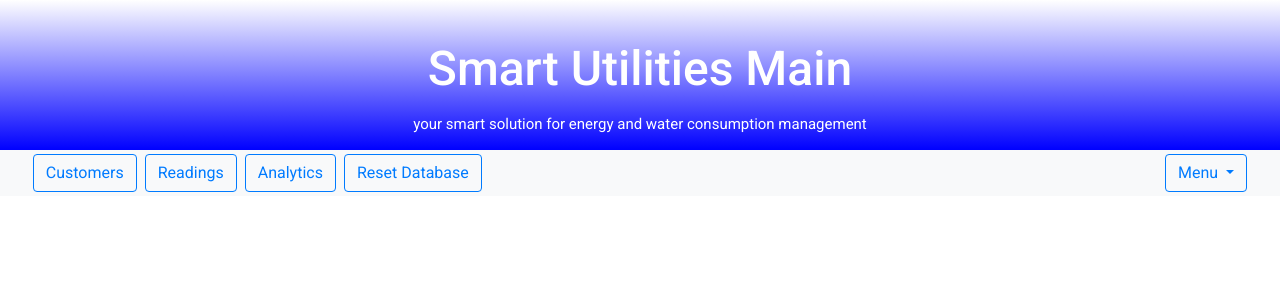
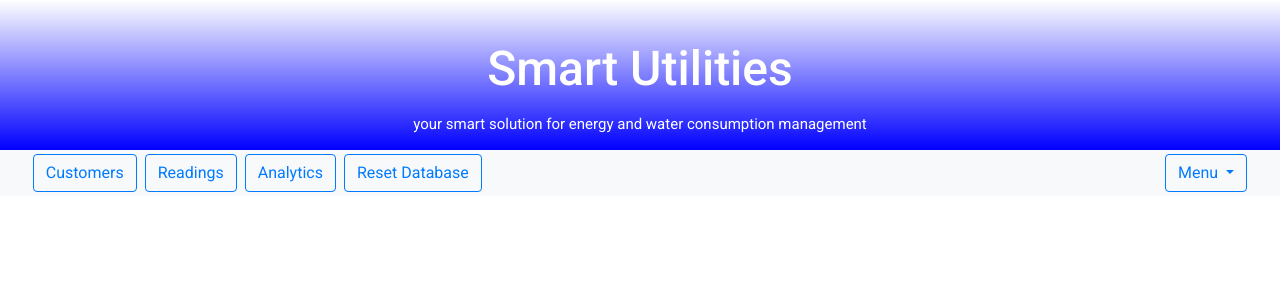
Before and after one commit to FrotaLucas/smart-utilities-management-system, an Angular app: page /dashboard in a window 1280 px wide. Shown: the top 300 px of the page. Built offline with nearby package versions, Linux system fonts and the light colour scheme.

Commit message:
fix html

```diff
--- a/src/app/layouts/main-layout/main-layout.component.html
+++ b/src/app/layouts/main-layout/main-layout.component.html
@@ -1,7 +1,7 @@
 <div>
 
   <header>
-    <h1>Smart Utilities Main</h1>
+    <h1>Smart Utilities</h1>
     <p>your smart solution for energy and water consumption management</p>
   </header>
 
```
